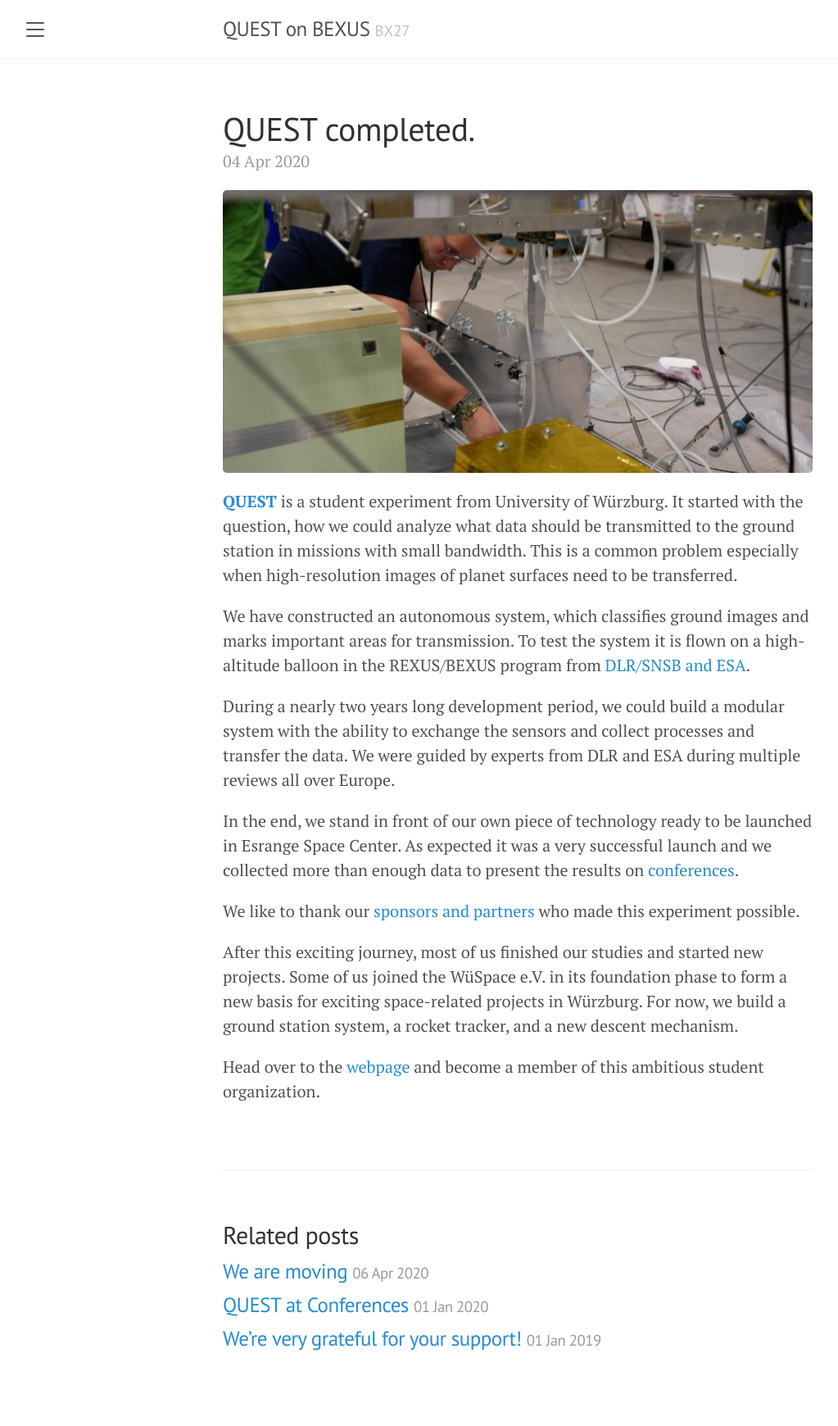
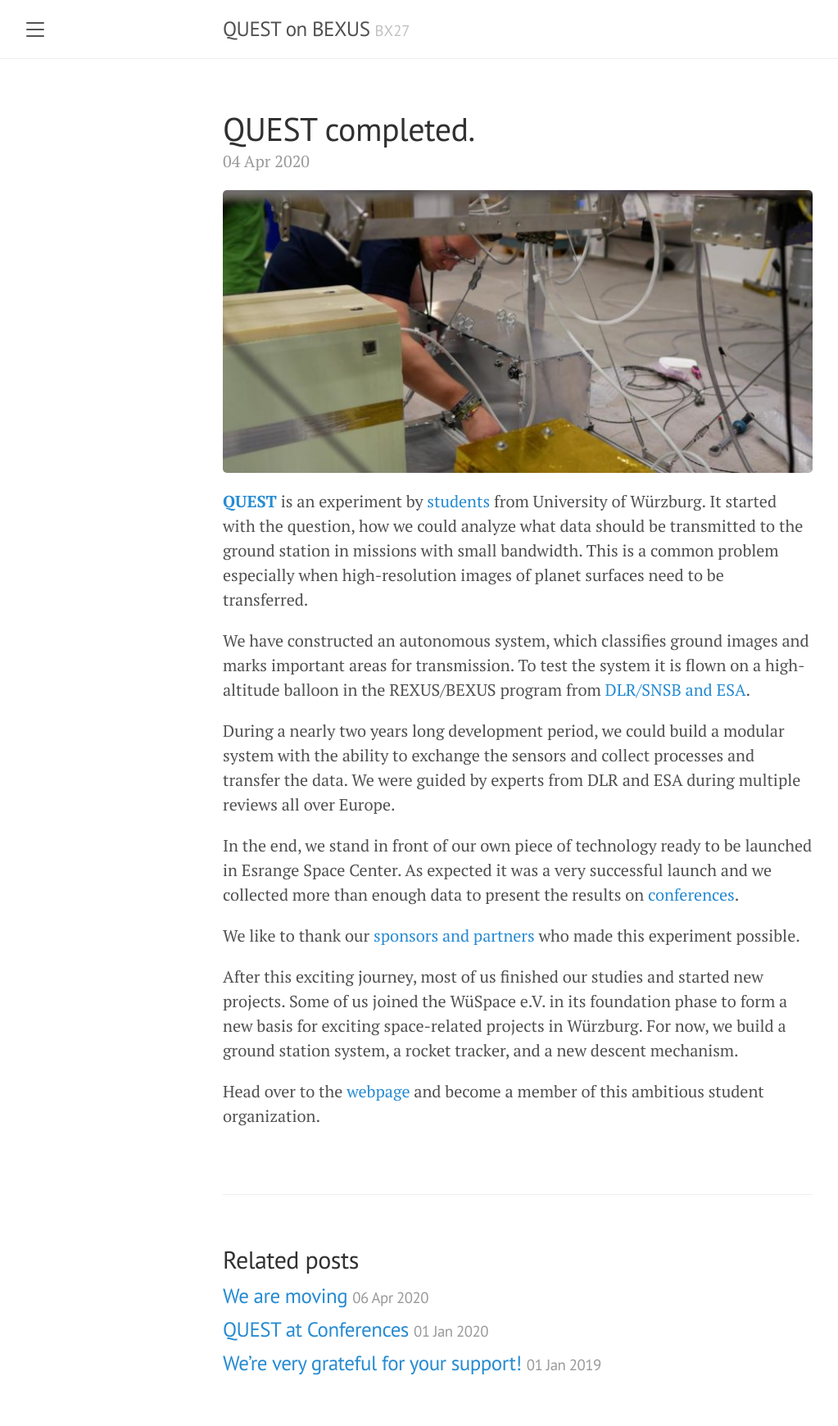
Before and after one commit to jvpichowski/quest-bexus, a Jekyll site: the page built from website/_posts/2020-04-04-quest-resolved.md, in a window 1280 px wide. Shown: the whole page at 82% size, without its empty margins (8-1031 px from the left). Built offline with Jekyll 4.4.1, drawn with Linux system fonts in a browser that asks for light colours; before the commit the page ends 1710 px from its top, so only the background shows below that.

Commit message:
Updated readme

```diff
--- a/website/_posts/2020-04-04-quest-resolved.md
+++ b/website/_posts/2020-04-04-quest-resolved.md
@@ -5,7 +5,7 @@ title: QUEST completed.
 
 ![The QUEST experiment]({{ site.url }}/images/Launch2.jpg){:class="img-responsive"}
 
-[**QUEST**]({{ site.url }}/about) is a student experiment from University of Würzburg.
+[**QUEST**]({{ site.url }}/about) is an experiment by [students]({{ site.url }}/team) from University of Würzburg.
 It started with the question, how we could analyze what data should be transmitted to the ground station in missions with small bandwidth. This is a common problem especially when high-resolution images of planet surfaces need to be transferred.
 
 We have constructed an autonomous system, which classifies ground images and marks important areas for transmission.
```
Also changed, not shown: README.md.
